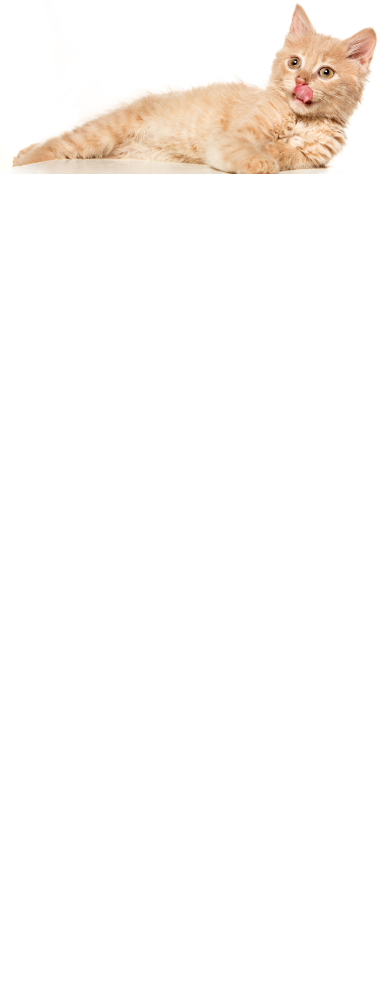
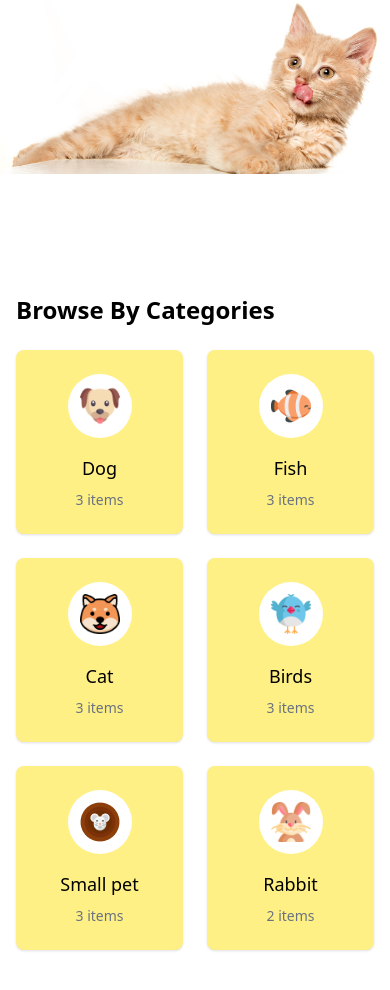
Before and after one commit to zubaerh/ph-assignment3, a plain HTML site: page index.html in a window 390 px wide. Shown: the part 544-1534 px from the top of the page. Before the commit the page ends 844 px from the top, so only its background shows below. Drawn offline with nearby package versions, Linux system fonts and the light colour scheme.

Commit message:
Browse By Categories done with responsive

```diff
--- a/index.html
+++ b/index.html
@@ -56,5 +56,60 @@
                 </div>
             </div>
         </section>
+        <section class="container mx-auto py-20 px-4">
+            <h2 class="text-2xl font-bold mb-6">Browse By Categories</h2>
+            <div class="grid grid-cols-2 sm:grid-cols-2 md:grid-cols-3 lg:grid-cols-6 gap-6">
+
+                <div class="bg-yellow-200 rounded-lg shadow p-6 flex flex-col items-center">
+                    <div class="rounded-full bg-white w-16 h-16 mb-4 flex items-center justify-center">
+                        <img src="c1-assets/dog-cartoon.png" alt="Dog" class="w-10 h-10">
+                    </div>
+                    <span class="text-lg font-medium">Dog</span>
+                    <span class="text-sm text-gray-500 mt-2">3 items</span>
+                </div>
+
+                <div class="bg-yellow-200 rounded-lg shadow p-6 flex flex-col items-center">
+                    <div class="rounded-full bg-white w-16 h-16 mb-4 flex items-center justify-center">
+                        <img src="c1-assets/fish-cartoon.png" alt="Fish" class="w-10 h-10">
+                    </div>
+                    <span class="text-lg font-medium">Fish</span>
+                    <span class="text-sm text-gray-500 mt-2">3 items</span>
+                </div>
+
+                <div class="bg-yellow-200 rounded-lg shadow p-6 flex flex-col items-center">
+                    <div class="rounded-full bg-white w-16 h-16 mb-4 flex items-center justify-center">
+                        <img src="c1-assets/cat-cartoon.png" alt="Cat" class="w-10 h-10">
+                    </div>
+                    <span class="text-lg font-medium">Cat</span>
+                    <span class="text-sm text-gray-500 mt-2">3 items</span>
+                </div>
+
+                <div class="bg-yellow-200 rounded-lg shadow p-6 flex flex-col items-center">
+                    <div class="rounded-full bg-white w-16 h-16 mb-4 flex items-center justify-center">
+                        <img src="c1-assets/bird-cartoon.png" alt="Birds" class="w-10 h-10">
+                    </div>
+                    <span class="text-lg font-medium">Birds</span>
+                    <span class="text-sm text-gray-500 mt-2">3 items</span>
+                </div>
+
+                <div class="bg-yellow-200 rounded-lg shadow p-6 flex flex-col items-center">
+                    <div class="rounded-full bg-white w-16 h-16 mb-4 flex items-center justify-center">
+                        <img src="c1-assets/mouse-cartoon.png" alt="mouse" class="w-10 h-10">
+                    </div>
+                    <span class="text-lg font-medium">Small pet</span>
+                    <span class="text-sm text-gray-500 mt-2">3 items</span>
+                </div>
+
+                <div class="bg-yellow-200 rounded-lg shadow p-6 flex flex-col items-center">
+                    <div class="rounded-full bg-white w-16 h-16 mb-4 flex items-center justify-center">
+                        <img src="c1-assets/rabbit-cartoon.png" alt="Rabbit" class="w-10 h-10">
+                    </div>
+                    <span class="text-lg font-medium">Rabbit</span>
+                    <span class="text-sm text-gray-500 mt-2">2 items</span>
+                </div>
+
+            </div>
+        </section>
+
 </body>
 </html>
```
